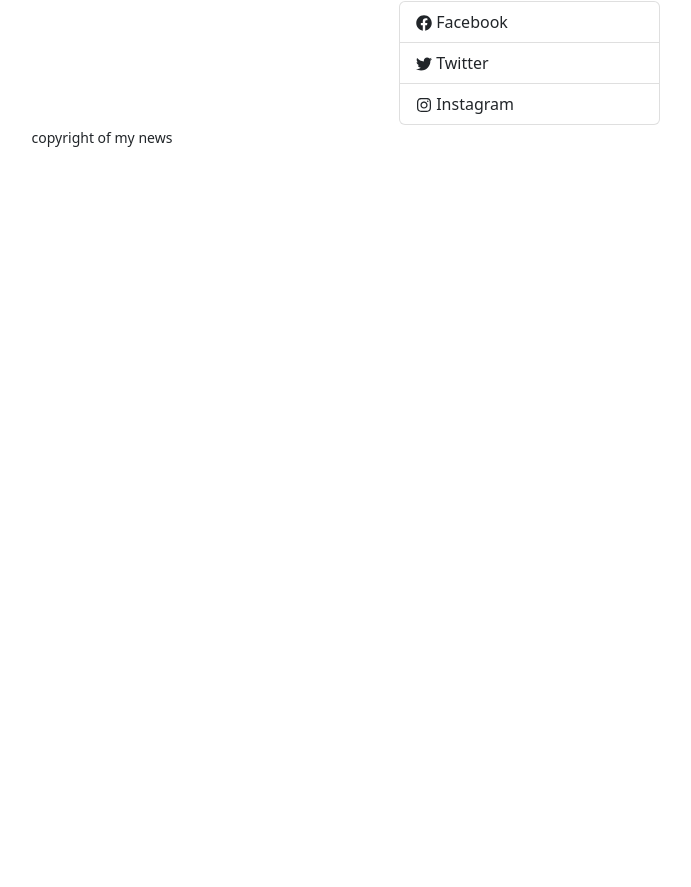
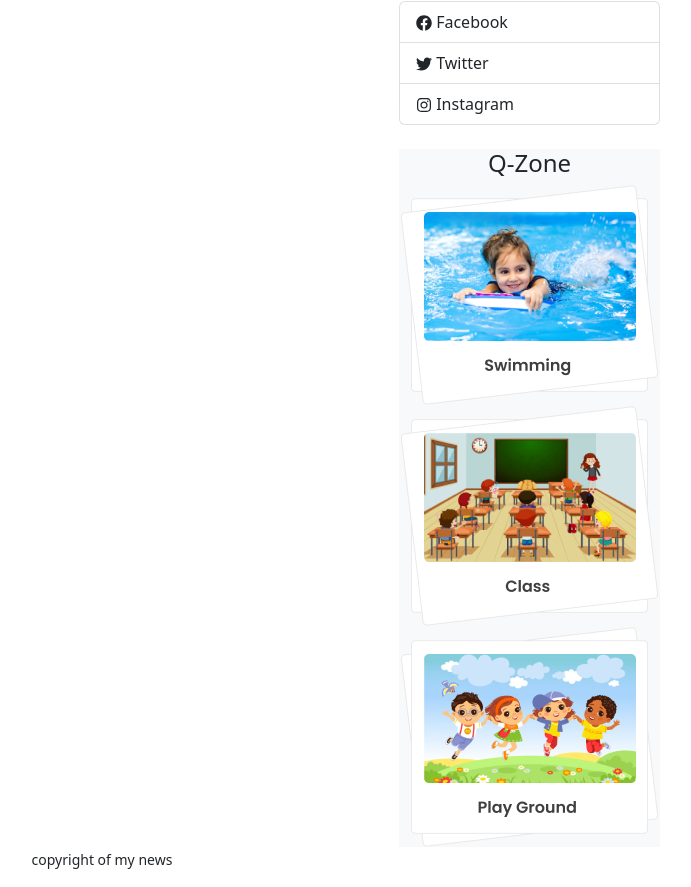
Before and after one commit to Monir-interact/the-news-dragon-client-fix, a React (Vite) app: page / in a window 1280 px wide. Shown: the part 407-1294 px from the top of the page, without its empty margins (538-1229 px from the left). Before the commit the page ends 800 px from the top, so only its background shows below. Built offline with nearby package versions, Linux system fonts and the light colour scheme.

Commit message:
set Q-zone

```diff
--- /dev/null
+++ b/src/Shared/QZone/QZone.jsx
@@ -0,0 +1,19 @@
+import React from 'react';
+import qzone1 from '../../assets/qZone1.png';
+import qzone2 from '../../assets/qZone2.png';
+import qzone3 from '../../assets/qZone3.png';
+
+const QZone = () => {
+    return (
+        <div className='bg-light text-center mt-4' >
+            <h4>Q-Zone</h4>
+            <div>
+                <img src={qzone1} alt="" />
+                <img src={qzone2} alt="" />
+                <img src={qzone3} alt="" />
+            </div>
+        </div>
+    );
+};
+
+export default QZone;
--- a/src/Shared/RightNav/RightNav.jsx
+++ b/src/Shared/RightNav/RightNav.jsx
@@ -1,6 +1,7 @@
-
+import React from 'react';
 import { Button, ListGroup } from "react-bootstrap";
 import { FaGoogle, FaGithub, FaFacebook, FaTwitter, FaInstagram } from "react-icons/fa";
+import QZone from '../QZone/QZone';
 
 const RightNav = () => {
   return (
@@ -22,6 +23,7 @@ const RightNav = () => {
           <ListGroup.Item> <FaInstagram/> Instagram</ListGroup.Item>
         </ListGroup>
       </div>
+      <QZone/>
     </div>
   );
 };
```
